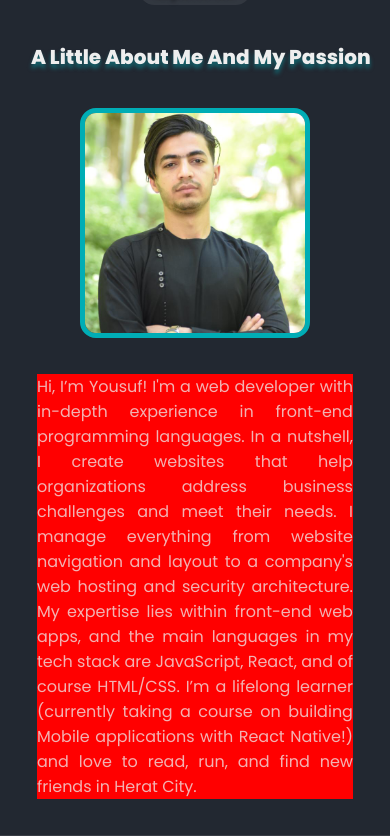
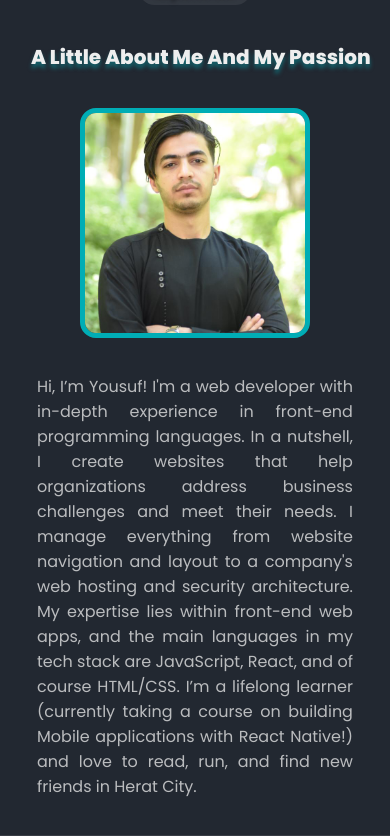
Before and after one commit to YousufMohammadi/portfolio, a React (Create React App) app: page / in a window 390 px wide. Shown: the part 1286-2122 px from the top of the page. Built offline with nearby package versions, Linux system fonts and the light colour scheme.

Commit message:
about section responsived

```diff
--- a/src/Styles/Components/About.css
+++ b/src/Styles/Components/About.css
@@ -27,7 +27,6 @@
     text-align: justify;
     width: 650px;
     padding-left: 20px;
-    background-color: red;
 }
 ul{
    width: 650px;
@@ -74,16 +73,10 @@ ul li::before {
 @media only screen and (max-width: 1200px) {
     .about{
     width: 95%;
-    display: flex;
-    flex-direction: row;
-    justify-content: space-between;
-    align-items: center;
 }
 .myImage{
     width: 250px;
     height: 250px;
-    border-radius: 16px;
-    border: 5px solid #00ADB5;
 }
 }
 @media only screen and (max-width: 1000px) {
@@ -96,23 +89,14 @@ ul li::before {
     gap: 20px;
 }
 .par{
-    color: rgba(238, 238, 238, 0.75);
-    font-family: Poppins;
-    font-size: 18px;
-    font-style: normal;
-    font-weight: 400;
-    line-height: normal;
-    text-align: justify;
     width: 500px;
-    padding-left: 20px;
-    background-color: red;
 }
+ul{
+    width: 500px;
+ }
 .myImage{
     width: 220px;
     height: 220px;
-    /* border-radius: 50%; */
-    border-radius: 16px;
-    border: 5px solid #00ADB5;
 }
 }
 @media only screen and (max-width: 900px) {
@@ -125,48 +109,32 @@ ul li::before {
     gap: 20px;
 }
 .par{
-    color: rgba(238, 238, 238, 0.75);
-    font-family: Poppins;
-    font-size: 18px;
-    font-style: normal;
-    font-weight: 400;
-    line-height: normal;
-    text-align: justify;
     width: 500px;
     padding-left: 0px;
-    background-color: red;
-}
-.myImage{
-    width: 220px;
-    height: 220px;
-    /* border-radius: 50%; */
-    border-radius: 16px;
-    border: 5px solid #00ADB5;
 }
 }
 @media only screen and (max-width: 768px) {
 .par{
-    color: rgba(238, 238, 238, 0.75);
-    font-family: Poppins;
+
     font-size: 16px;
-    font-style: normal;
-    font-weight: 400;
-    line-height: normal;
-    text-align: justify;
     width: 450px;
     padding-left: 20px;
+}
+ul{
+    width: 450px;
+ }
+ ul li{
+    font-size: 16px;
 }
 }
 @media only screen and (max-width: 500px) {
 .par{
-    color: rgba(238, 238, 238, 0.75);
-    font-family: Poppins;
     font-size: 16px;
-    font-style: normal;
-    font-weight: 400;
-    line-height: normal;
-    text-align: justify;
     width: 90%;
     padding-left:0px;
 }
+ul{
+    width: 90%;
+    list-style: none;
+ }
 }
```
